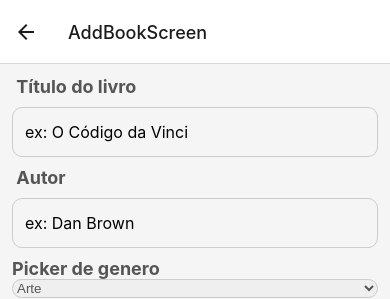
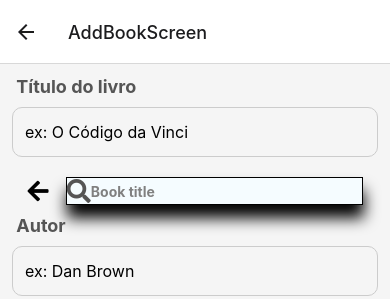
Before and after one commit to Projeto-Unidade-2-Dispositivos-Moveis/Projeto-Unidade-2, a React Native app: screen /AddBookScreen in a window 390 px wide. Shown: the top 299 px of the page. Built offline with nearby package versions, Linux system fonts and the light colour scheme; no server answers.

Commit message:
add protótipo de searchbar

```diff
--- a/src/components/AddBookForm.js
+++ b/src/components/AddBookForm.js
@@ -4,6 +4,7 @@ import { TextInput, Text, Button, Alert, View, StyleSheet, FlatList } from 'reac
 //Files
 import { theme } from '../theme/theme';
 import {bookGenres} from '../utils/bookgenres'
+import { SearchBar } from './SearchBar';
 
 //Libs
 import { Formik } from 'formik';
@@ -58,6 +59,8 @@ export function AddBookForm() {
                 <Text style={styles.error}>{errors.title}</Text>
               }
             </View>
+
+            <SearchBar/>
 
             <Text style={styles.label}> Autor </Text>
             <TextInput
--- /dev/null
+++ b/src/components/SearchBar.js
@@ -0,0 +1,142 @@
+import { FontAwesome5 } from '@expo/vector-icons';
+import React, {useEffect, useState} from 'react';
+import {
+  Image,
+  TouchableOpacity,
+  View,
+  TextInput,
+  Platform,
+  Alert,
+  ActivityIndicator,
+  StyleSheet
+} from 'react-native';
+
+import { theme } from '../theme/theme';
+
+
+export function SearchBar() {
+
+  const [input, setInput] = useState('');
+  const [loading, setLoading] = useState(true);
+  const [itemsInfo, setItemsInfo] = useState('');
+
+  const endpoint = 'bla'
+  const api_key ='bla'
+  const google_books_url = 'bla'
+  const key_header = 'bla'
+  const url = 'https://github.com/';
+
+  const [search, setSearch] = useState([]);
+
+  useEffect(() => {
+    setLoading(false);
+  }, [itemsInfo]);
+
+  const getData = async (url) => {
+    try{
+      const response = await fetch(url);
+      const searchAPI = await response.json();
+      setSearch(searchAPI);
+      console.log(searchAPI.results);
+    } catch (error) {
+      console.error(error);
+    }
+  }
+
+  useEffect(function(){
+        getData('https://randomuser.me/api/?results=5');
+  }, [])
+
+  const onSearchStoreItems = textInput => {
+    setInput(textInput);
+  };
+
+  return (
+<>
+        <View style={styles.row}>
+          <TouchableOpacity style={styles.btnBack}>
+            <FontAwesome5 name="arrow-left" size={24} color="black" />
+          </TouchableOpacity>
+          <View style={{flex: 0.9}}>
+            <View style={styles.inputView}>
+              <View style={styles.inputSearch}>
+                <View style={styles.searchArea}>
+                  <FontAwesome5 name="search" size={24} color="#555" />
+                  <TextInput
+                    style={{fontWeight: 'bold', color: 'black'}}
+                    placeholder={'Book title'}
+                    placeholderTextColor="gray"
+                    onChangeText={onSearchStoreItems}
+                    value={input}
+                  />
+                </View>
+              </View>
+            </View>
+          </View>
+        </View>
+</>)}
+
+const styles = StyleSheet.create({
+  container: {
+    flexDirection: 'row',
+    justifyContent: 'space-between',
+    marginBottom: 5,
+  },
+  row: {
+    flexDirection: 'row',
+  },
+  itemText: {
+    fontSize: 15,
+    margin: 2,
+  },
+  inputView: {
+    marginVertical: 10,
+    marginRight: 15,
+    marginLeft: 10,
+    backgroundColor: '#F5FCFF',
+    shadowColor: 'rgba(0, 0, 0, 1)',
+    elevation: 20,
+    shadowRadius: 15,
+    shadowOffset: {width: 1, height: 13},
+  },
+  inputSearch: {
+    flexDirection: 'row',
+    textAlign: 'left',
+    fontSize: 15,
+    fontWeight: 'bold',
+    borderWidth: 0.5,
+  },
+  toolbar: {
+    backgroundColor: 'white',
+    shadowColor: 'rgba(0, 0, 0, 1)',
+    elevation: 5,
+    shadowRadius: 15,
+    shadowOffset: {
+      width: 1,
+      height: 13,
+    },
+  },
+
+  searchArea: {
+    flex: 0.8,
+    flexDirection: 'row',
+    alignItems: 'center',
+  },
+  imageNewFeed: {
+    width: 18,
+    height: 18,
+    marginVertical: 10,
+    marginHorizontal: 10,
+  },
+  btnBack: {
+    flex: 0.1,
+    justifyContent: 'center',
+    alignItems: 'center',
+    marginLeft: 8,
+  },
+  btnDelete: {
+    flex: 0.2,
+    alignItems: 'center',
+    justifyContent: 'center',
+  },
+})
```
Also changed, not shown: src/components/Inputs.js (added, +50 -0 lines), 1 other file (tests, documents, lock files or other folders).
